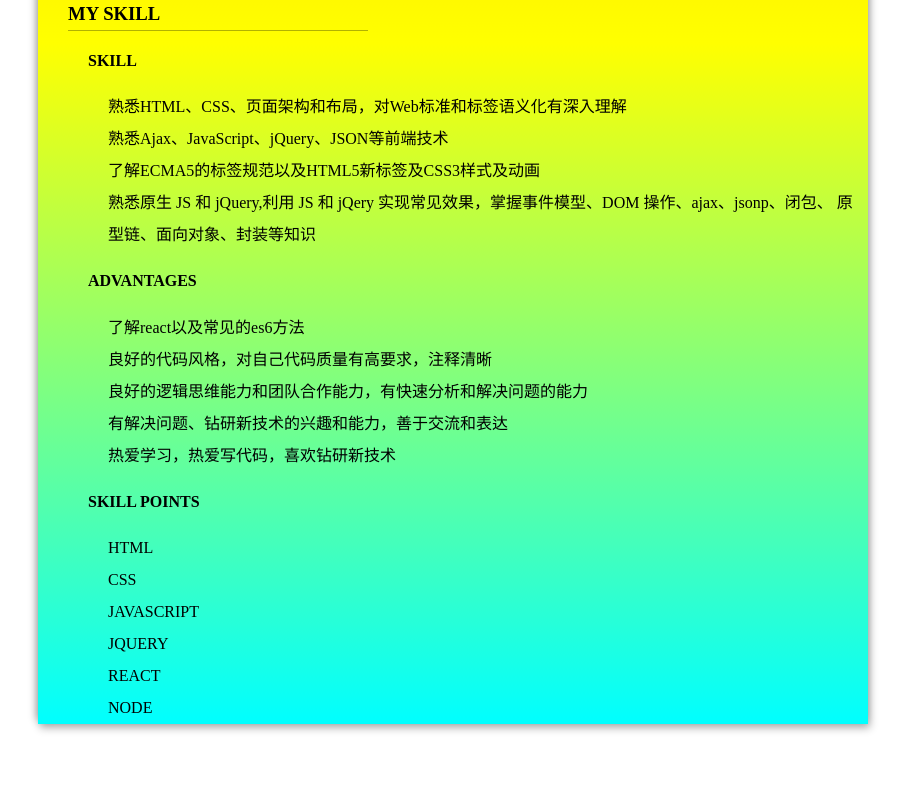
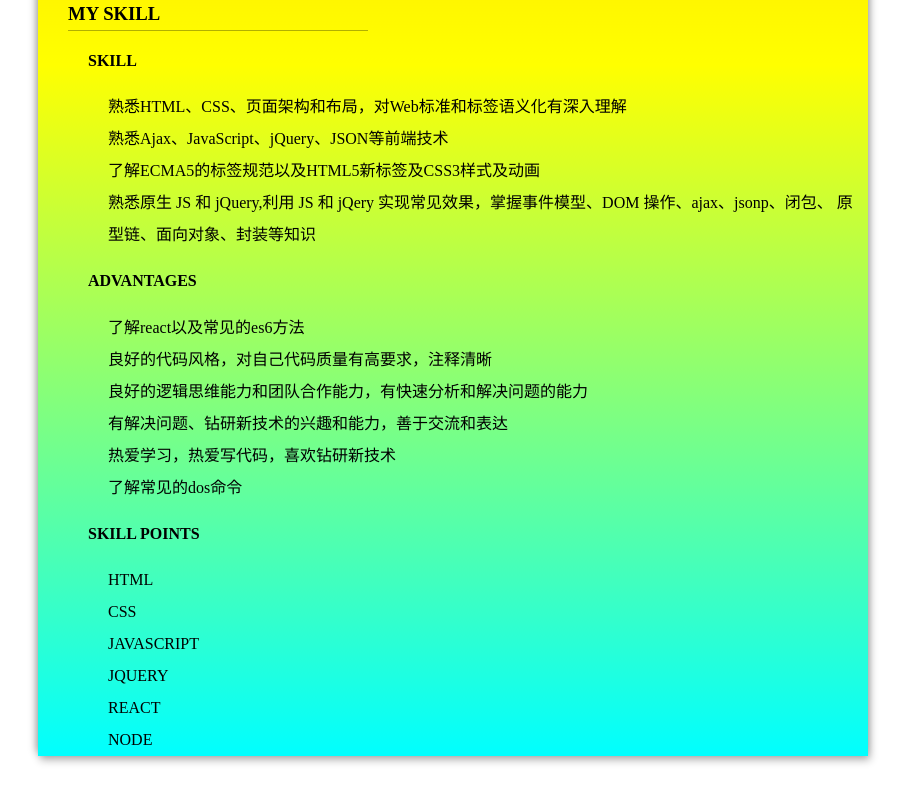
Before and after one commit to DCbryant/resume, a plain HTML site: page resume.html in a window 1280 px wide. Shown: the part 1368-2170 px from the top of the page, without its empty margins (187-1092 px from the left). Before the commit the page ends 2142 px from the top, so only its background shows below. Drawn offline with Linux system fonts and the light colour scheme.

Commit message:
little change ..

```diff
--- a/resume.html
+++ b/resume.html
@@ -96,6 +96,7 @@
                         <li>良好的逻辑思维能力和团队合作能力，有快速分析和解决问题的能力</li>
                         <li>有解决问题、钻研新技术的兴趣和能力，善于交流和表达</li>
                         <li>热爱学习，热爱写代码，喜欢钻研新技术</li>
+                        <li>了解常见的dos命令</li>
                     </ul>
                 </li>
                 <li>
```
